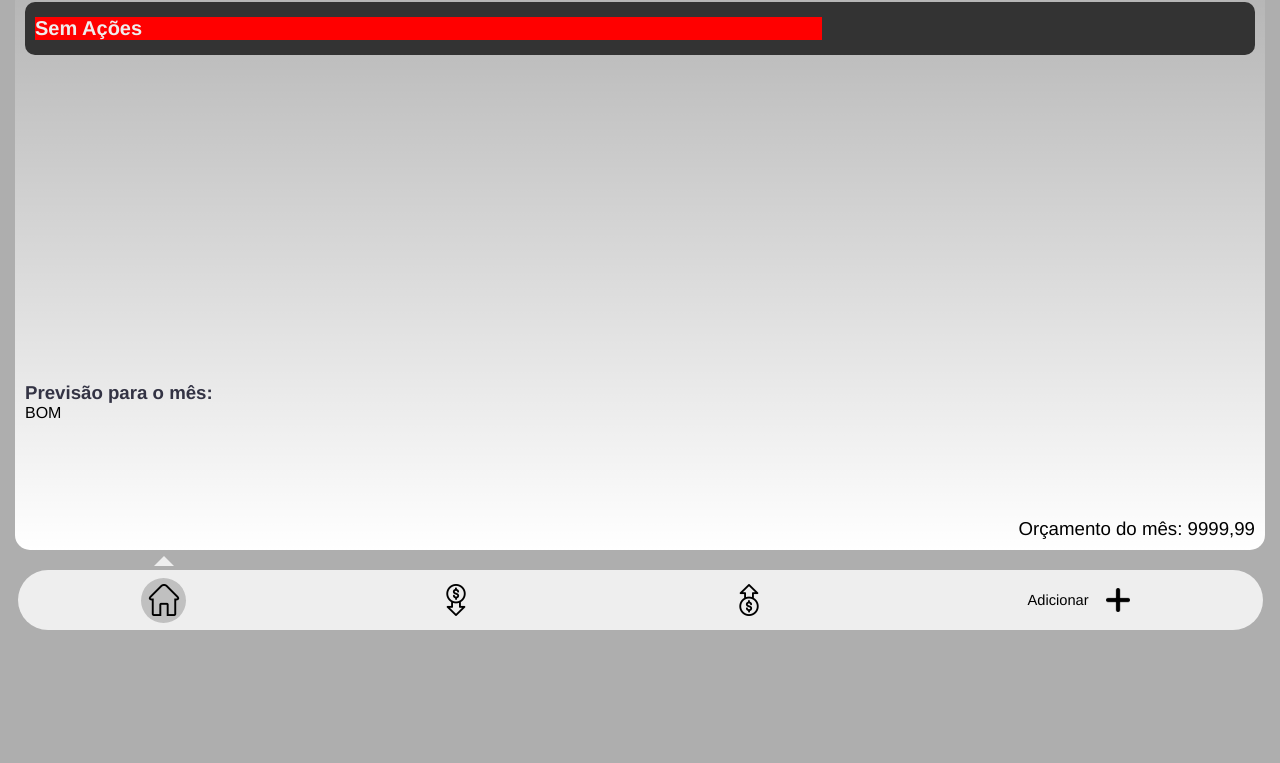
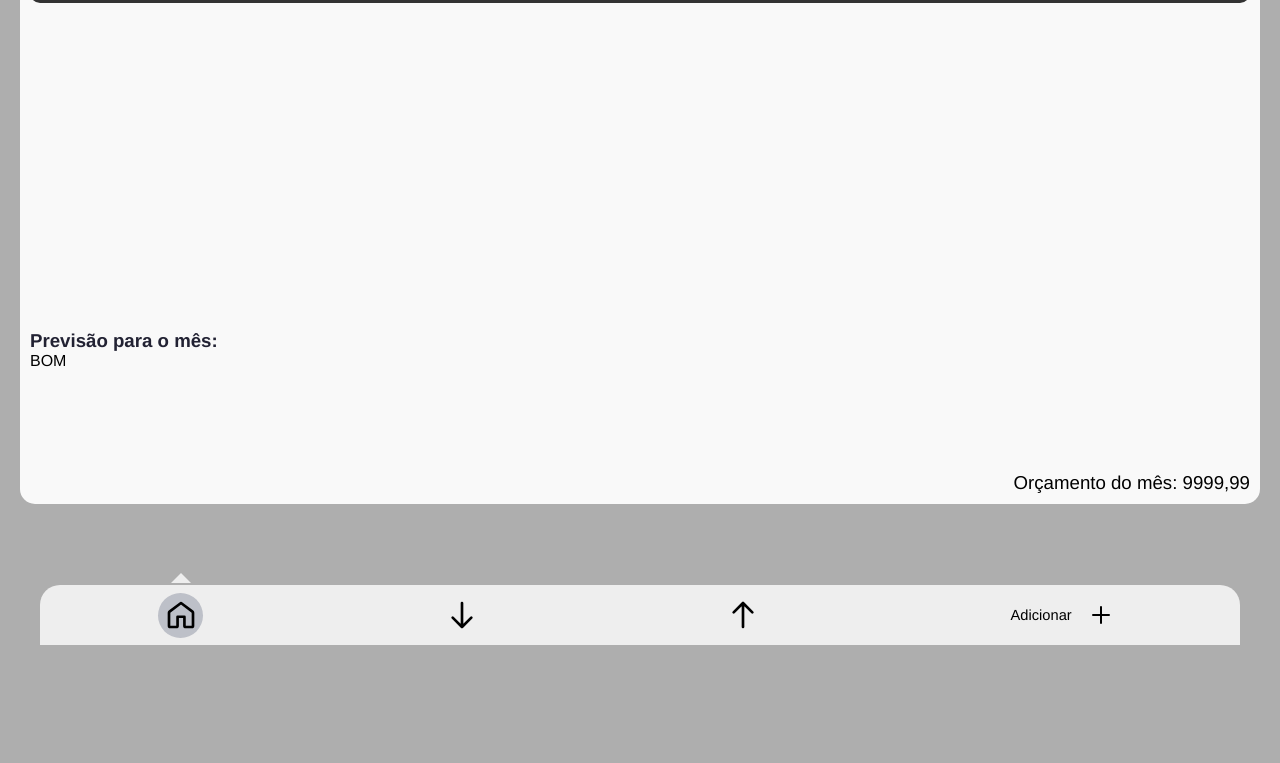
Before and after one commit to IsaacBernardino/ModernRound8-Apps, a plain HTML site: page Apps/Finances/index.html in a window 1280 px wide. Shown: the part 155-918 px from the top of the page. Drawn offline with Linux system fonts and the light colour scheme.

Commit message:
iniciandos modificações

```diff
--- a/Apps/Finances/css/actions.css
+++ b/Apps/Finances/css/actions.css
@@ -8,12 +8,9 @@
     position: relative;
     background: #333;
     color: #eee;
-
     padding: 15px 10px;
     margin: 5px 0;
-
     border-radius: 10px;
-
     display: flex;
     flex-direction: column;
 }
@@ -27,19 +24,16 @@
 }
 
 .action h1 {
-  background-color: red;
     font-size: 15pt !important;
     text-overflow: ellipsis !important;
     color: #eee;
     width: 65%;
-
     overflow-x: hidden;
 }
 
 .value {
     position: absolute;
     align-self: end;
-
     font-weight: 600;
     font-size: 15pt;
 }
--- a/Apps/Finances/index.css
+++ b/Apps/Finances/index.css
@@ -25,9 +25,7 @@ git: https://github.com/IsaacBernardino
 * {
     margin: 0;
     padding: 0;
-
     box-sizing: border-box;
-
     font-family: Poppins, Helvetica, Arial;
 }
 
@@ -36,13 +34,10 @@ body {
     background-color: #aeaeae;
     width: 100vw;
     height: 100vh;
-
     display: flex;
     flex-direction: column;
-
     justify-content: flex-start;
     align-items: center;
-
     overflow: hidden;
 }
 
@@ -50,29 +45,23 @@ header {
     display: flex;
     justify-content: flex-end;
     align-items: flex-end;
-
-  background: linear-gradient(#eeeeee95 , #ffffff00);
     width: 100%;
-  height: 75px;
-  padding: 0 8px;
+    padding: 0 4px;
 }
 
 h1 {
     font-weight: 800;
-  font-size: 28pt;
-  color: #334;
+    font-size: 26pt;
+    color: #223;
 }
 
 .menu {
     position: fixed;
-  bottom: 15px;
-
+    bottom: 0;
     background-color: #eee;
-  width: calc(100vw - 35px);
+    width: min(100vw - 5em);
     height: 60px;
-
-  border-radius: 50px;
-
+    border-radius: 20px 20px 0 0;
     display: flex;
     justify-content: space-around;
     align-items: center;
@@ -81,72 +70,61 @@ h1 {
 .menu .item {
     width: 45px;
     aspect-ratio: 1;
-
     display: flex;
     justify-content: center;
     align-items: center;
-
     font-size: 11pt;
 }
 
 .menu .item-ativo {
-  background-color: #00000032;
+    background-color: #00123535;
     border-radius: 45px;
+    transition: all ease-out 0.3s;
+}
 
-  transition: all ease-out 0.3s;
-}.item-ativo::before {
+.item-ativo::before {
     content: '';
-
     border-left: 10px solid transparent;
     border-right: 10px solid transparent;
     border-bottom: 10px solid #eee;
-
     position: absolute;
-  top: -14px;
+    top: -12px;
 }
 
-.menu .item img {
-  width: 32px;
-  aspect-ratio: 1;
-}
 
 /* MENU ITENS  */
 
 .menu #add_btn {
     width: 120px;
     height: 45px;
+    justify-content: space-around;
+}
 
-  justify-content: space-around;
-} .menu #add_btn img {
+.menu #add_btn img {
     width: 24px;
     aspect-ratio: 1;
 }
 
+
 /* App */
+
 .app-container {
     position: relative;
-
-  width: calc(100% - 30px);
+    width: min(100% - 2.5em);
     /* Tamanho maximo - tam. do header - tam. do menu - espaco */
     height: calc(100vh - 75px - 75px - 35px);
-
-  margin: 15px 0;
+    margin: 5px 0;
     padding: 5px 10px;
-
-  background: linear-gradient(#ffffff00, #fff);
-
+    background: #ffffffed;
     border-radius: 15px;
-  box-shadow: #22222265 0 100% 10px;
-
+    box-shadow: #22222275 0 100% 10px;
     display: flex;
     flex-direction: column;
 }
 
 .app-container #title {
-  font-size: 18pt;
+    font-size: 14pt;
     font-weight: 800;
-
-  border-bottom: 1px solid  #00000035;
-
+    border-bottom: 1px solid #00000035;
     margin-bottom: 10px;
 }
--- a/Apps/Finances/index.html
+++ b/Apps/Finances/index.html
@@ -1,5 +1,6 @@
 <!DOCTYPE html>
 <html lang="pt_br">
+
 <head>
     <meta charset="UTF-8">
     <meta http-equiv="X-UA-Compatible" content="IE=edge">
@@ -10,6 +11,7 @@
 
     <link rel="stylesheet" href="./css/actions.css">
 </head>
+
 <body>
 
     <header>
@@ -78,17 +80,17 @@
 
     <div class="menu">
         <div class="item" id="home_btn">
-      <img src="./icons/botao-home.png" alt="" srcset="">
+            <img src="./icons/HomeHouse.svg">
         </div>
         <div class="item" id="expanse_btn">
-      <img src="./icons/preco-baixo.png" alt="" srcset="">
+            <img src="./icons/ArrowDown.svg">
         </div>
         <div class="item" id="gain_btn">
-      <img src="./icons/preco-alto.png" alt="" srcset="">
+            <img src="./icons/ArrowUp.svg">
         </div>
         <div class="item" id="add_btn">
             <div>Adicionar</div>
-      <img src="./icons/add.png" alt="" srcset="">
+            <img src="./icons/AddPlus.svg">
         </div>
     </div>
 
@@ -96,4 +98,5 @@
     <script src="./scripts/AddAction.js"></script>
 
 </body>
+
 </html>
```
Also changed, not shown: Apps/Finances/index.js (+6 -7 lines), Apps/Finances/icons/AddPlus.svg (added), Apps/Finances/icons/ArrowDown.svg (added), Apps/Finances/icons/ArrowUp.svg (added), Apps/Finances/icons/HomeHouse.svg (added), Apps/Finances/icons/add.png (deleted), Apps/Finances/icons/botao-home.png (deleted), Apps/Finances/icons/preco-alto.png (deleted), Apps/Finances/icons/preco-baixo.png (deleted). Lines whose indentation alone changed are shown as unchanged.
